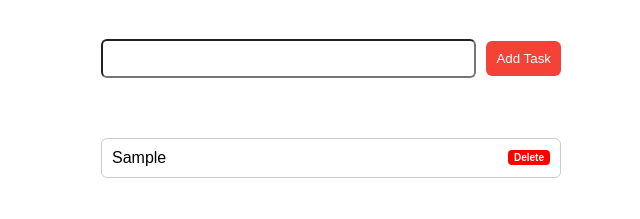
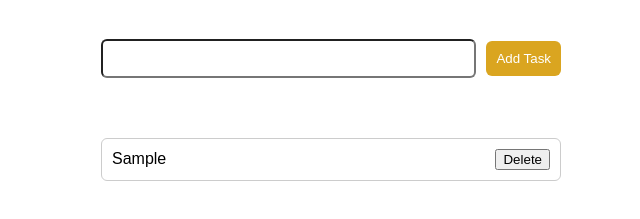
Before and after one commit to mhallaq/To-Do-List, a plain HTML site: page index.html in a window 1280 px wide. Both pictures are taken after typing "Sample" into the empty fields and a click on the input "Add Task". Shown: the part 61-280 px from the top of the page, without its empty margins (309-949 px from the left). Drawn offline with nearby package versions, Linux system fonts and the light colour scheme.

Commit message:
change in the design

```diff
--- a/style.css
+++ b/style.css
@@ -21,7 +21,7 @@ body {
 }
 .add_task {
   border: none;
-  background-color: #f44336;
+  background-color: goldenrod;
   color: white;
   padding: 10px;
   border-radius: 6px;
--- a/to_do_list.js
+++ b/to_do_list.js
@@ -61,7 +61,7 @@ function displayTasks(ToDoTasks) {
     taskLine.setAttribute("data-id", task.id);
     taskLine.setAttribute("data-creation_Date", task.taskAdditionDate);
     taskLine.appendChild(document.createTextNode(task.text));
-    let deleteTask = document.createElement("span");
+    let deleteTask = document.createElement("button");
     deleteTask.className = "delete";
     deleteTask.appendChild(document.createTextNode("Delete"));
 
```
